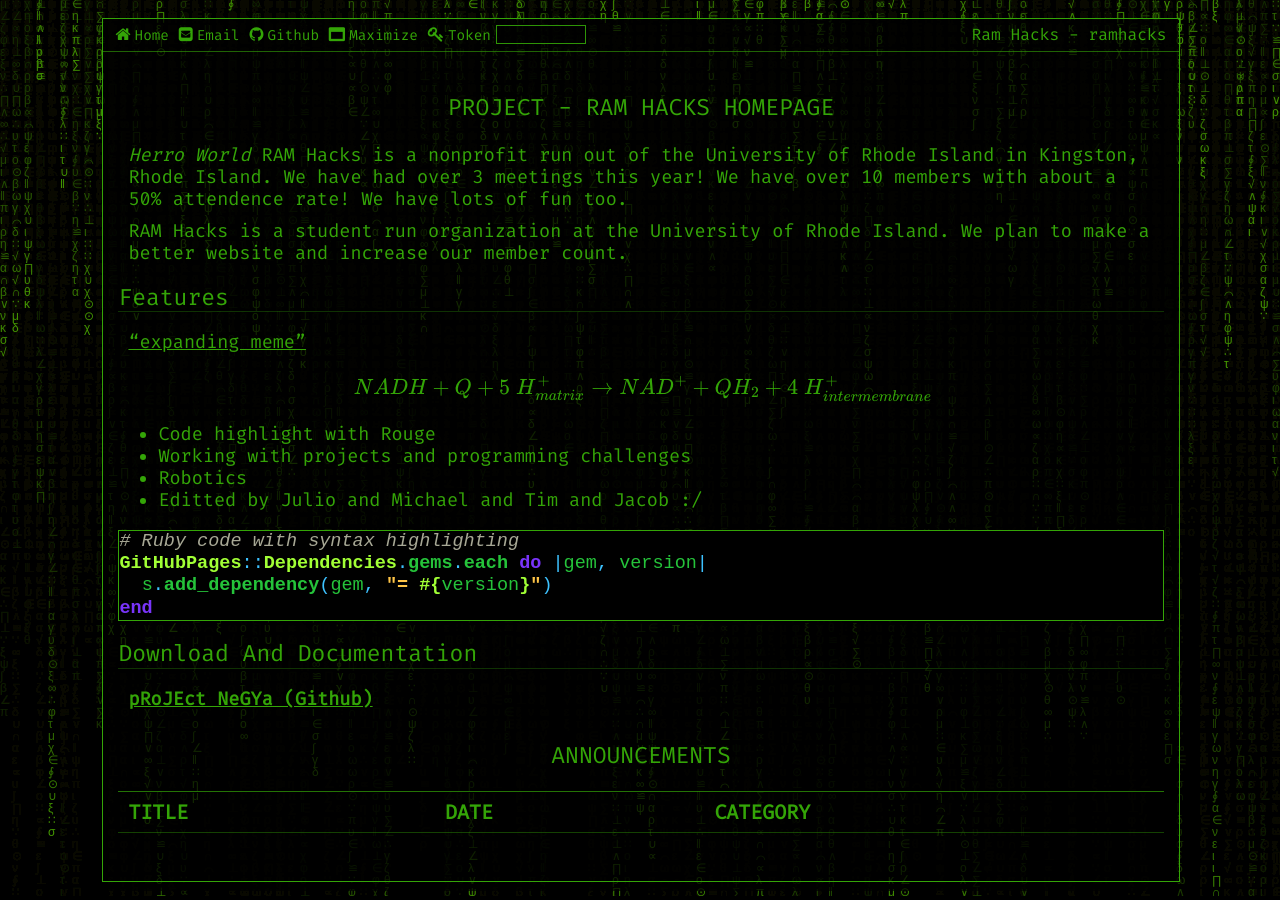
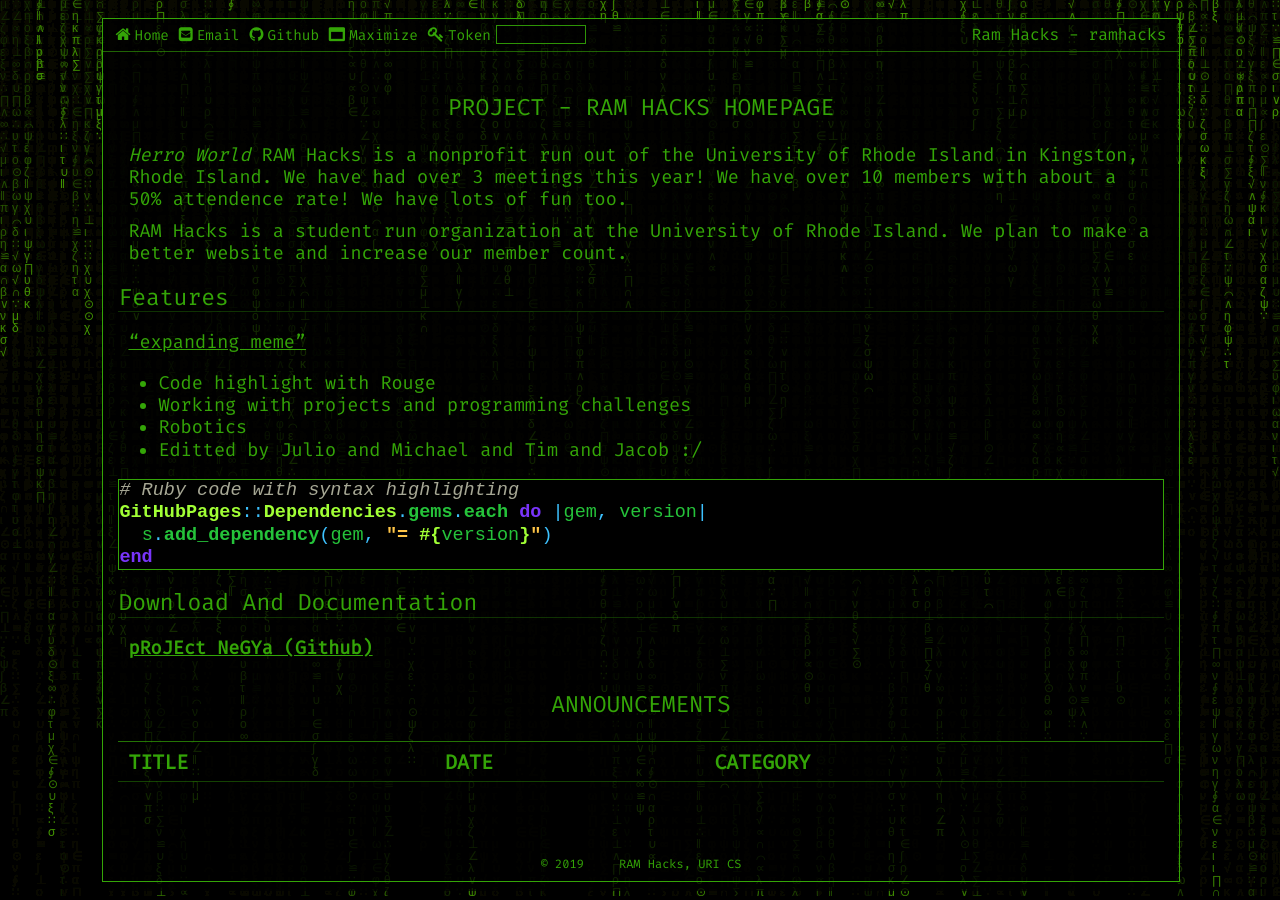
Before and after one commit to ramhacks/ramhacks.github.io, a Jekyll site: the page built from pages/index.md, in a window 1280 px wide. Built offline with Jekyll 4.4.1, drawn with Linux system fonts in a browser that asks for light colours; formulas are drawn with MathJax 3.

Commit message:
Update index.md

```diff
--- a/pages/index.md
+++ b/pages/index.md
@@ -20,10 +20,6 @@
 <a href = "https://drive.google.com/file/d/1tmve0uCf0T2ayfg01IcHxJUOEBNJpo_b/view?usp=sharing)"> "expanding meme" </a>
 
 
-$$
-NADH+Q+5\;H_{matrix}^{+}\rightarrow NAD^{+}+QH_{2}+4\;H_{intermembrane}^{+}\!
-$$
-
 * Code highlight with Rouge
 * Working with projects and programming challenges
 * Robotics
```
